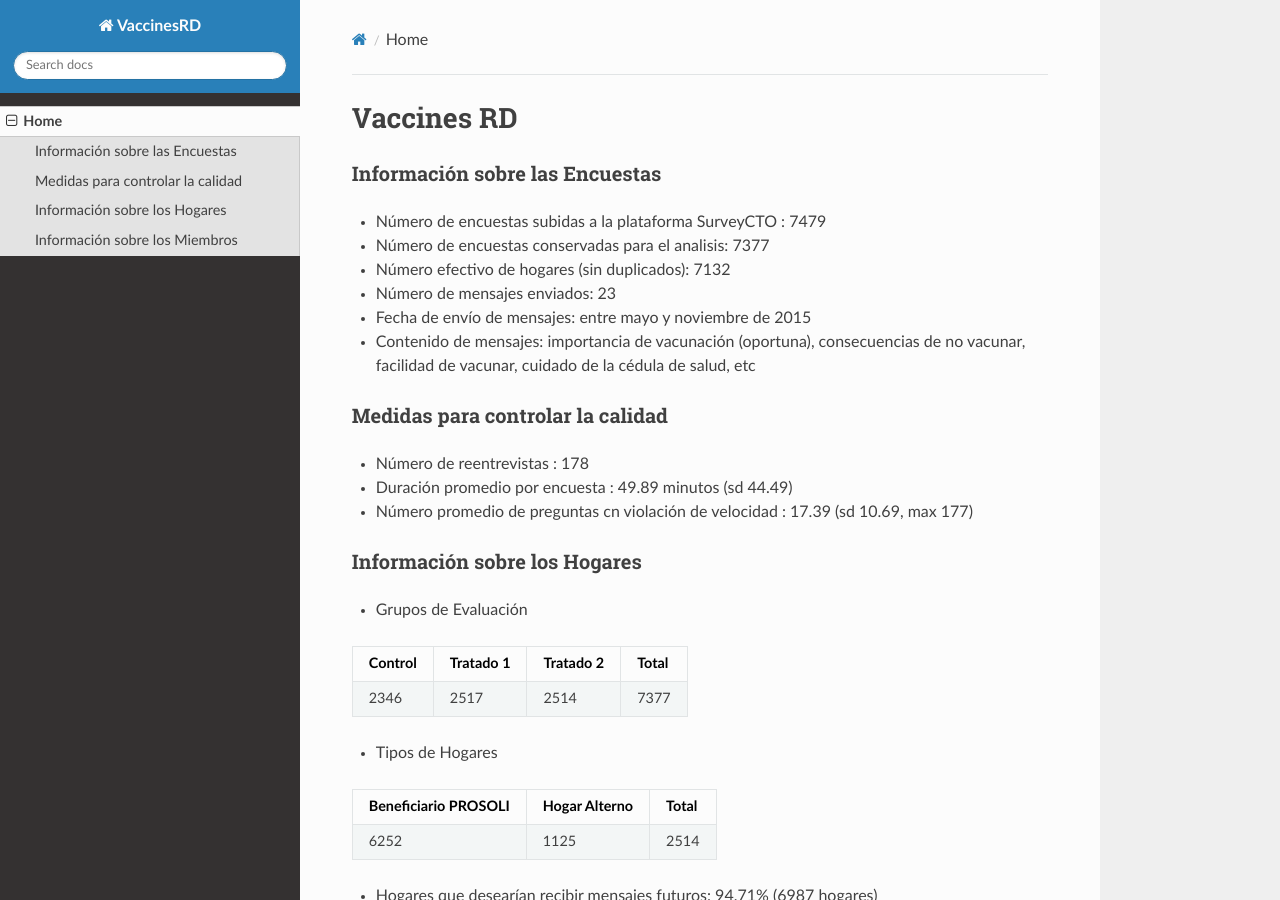
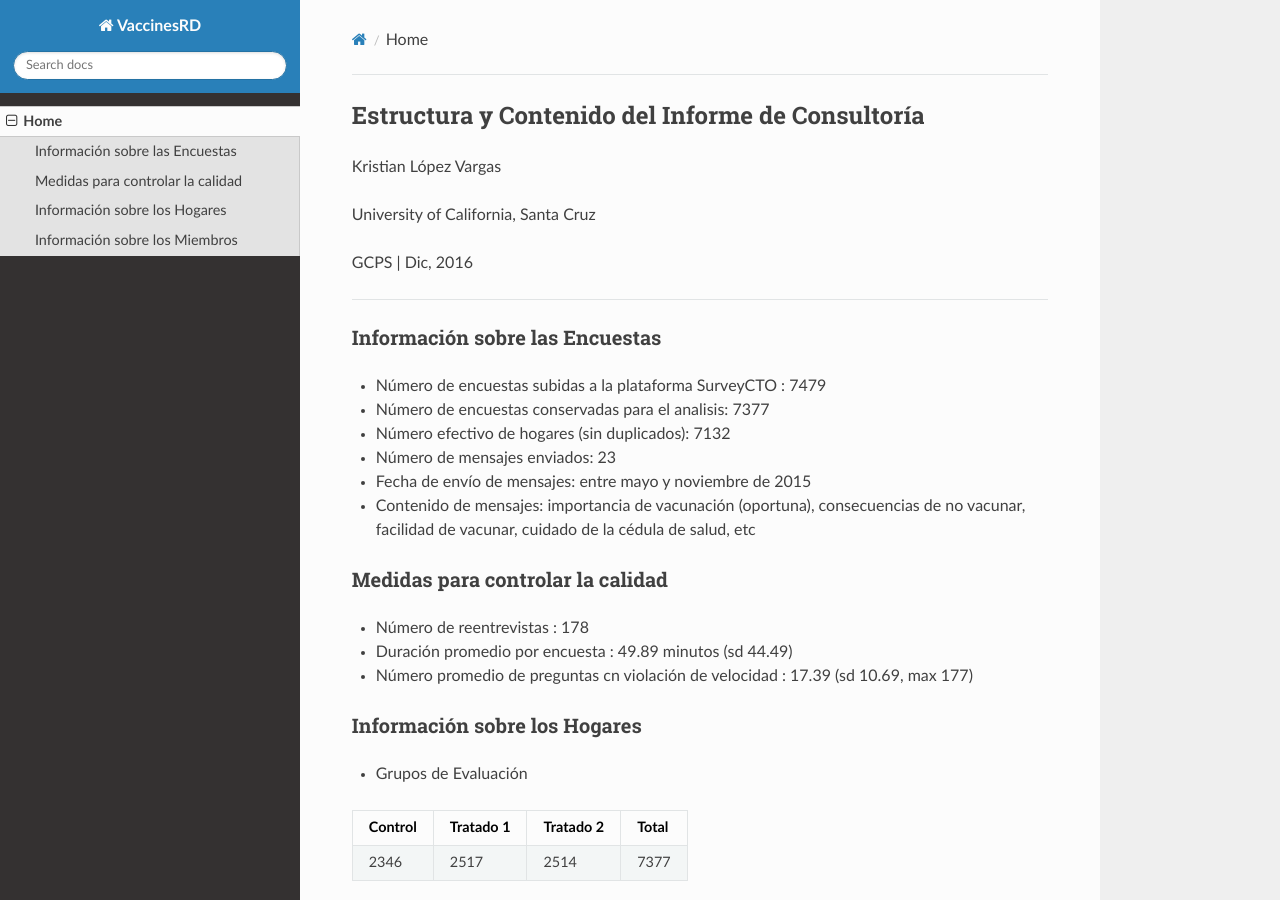
Before and after one commit to gabrielapao/vaccines_summary, an MkDocs documentation site: the page built from docs/index.md, in a window 1280 px wide and 900 px high. Built offline with MkDocs 1.6.1, drawn with Linux system fonts in a browser that asks for light colours; nearby versions of some CDN libraries; old or Windows-style settings are respelled for this version of MkDocs.

Commit message:
change md

```diff
--- a/docs/index.md
+++ b/docs/index.md
@@ -1,4 +1,12 @@
-# Vaccines RD
+## Estructura y Contenido del Informe de Consultoría
+
+Kristian López Vargas
+
+University of California, Santa Cruz
+
+GCPS | Dic, 2016
+
+-------------
 ### Información sobre las Encuestas
 * Número de encuestas subidas a la plataforma SurveyCTO : 7479
 * Número de encuestas conservadas para el analisis: 7377
```
